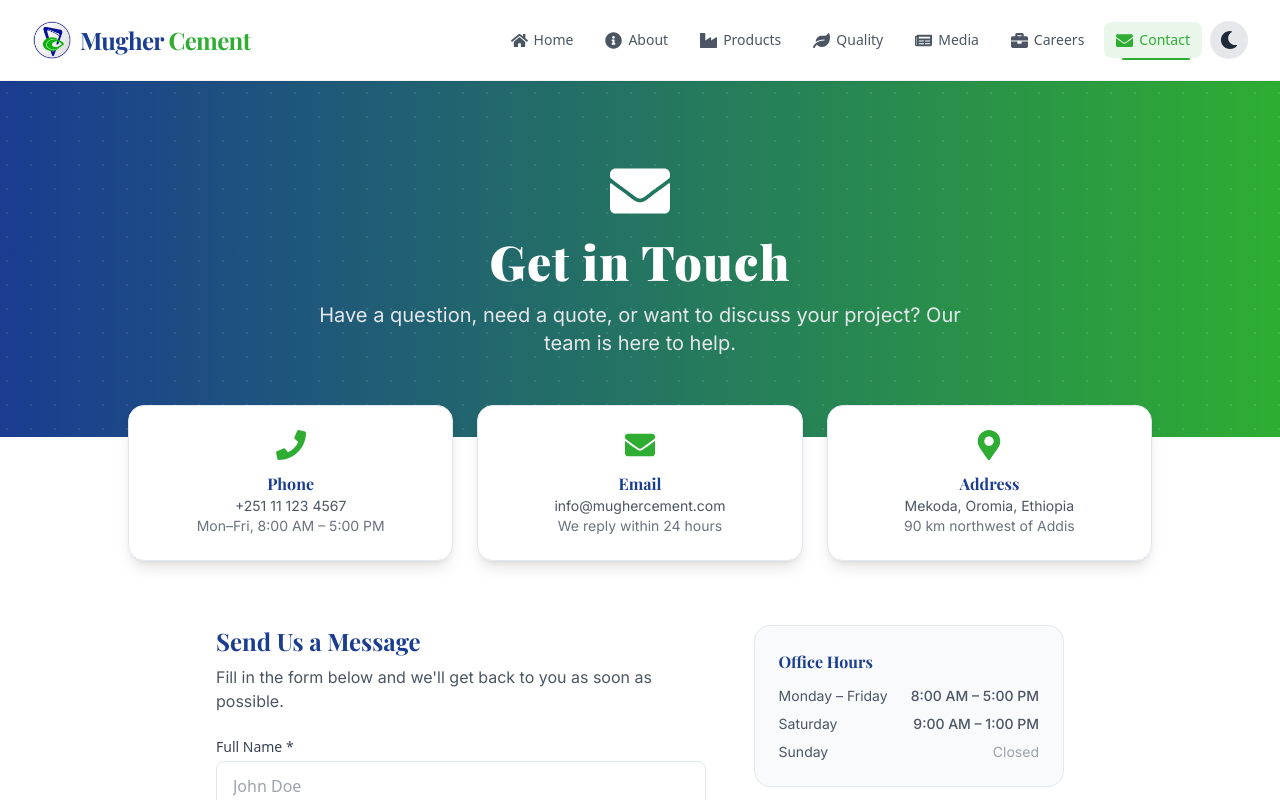
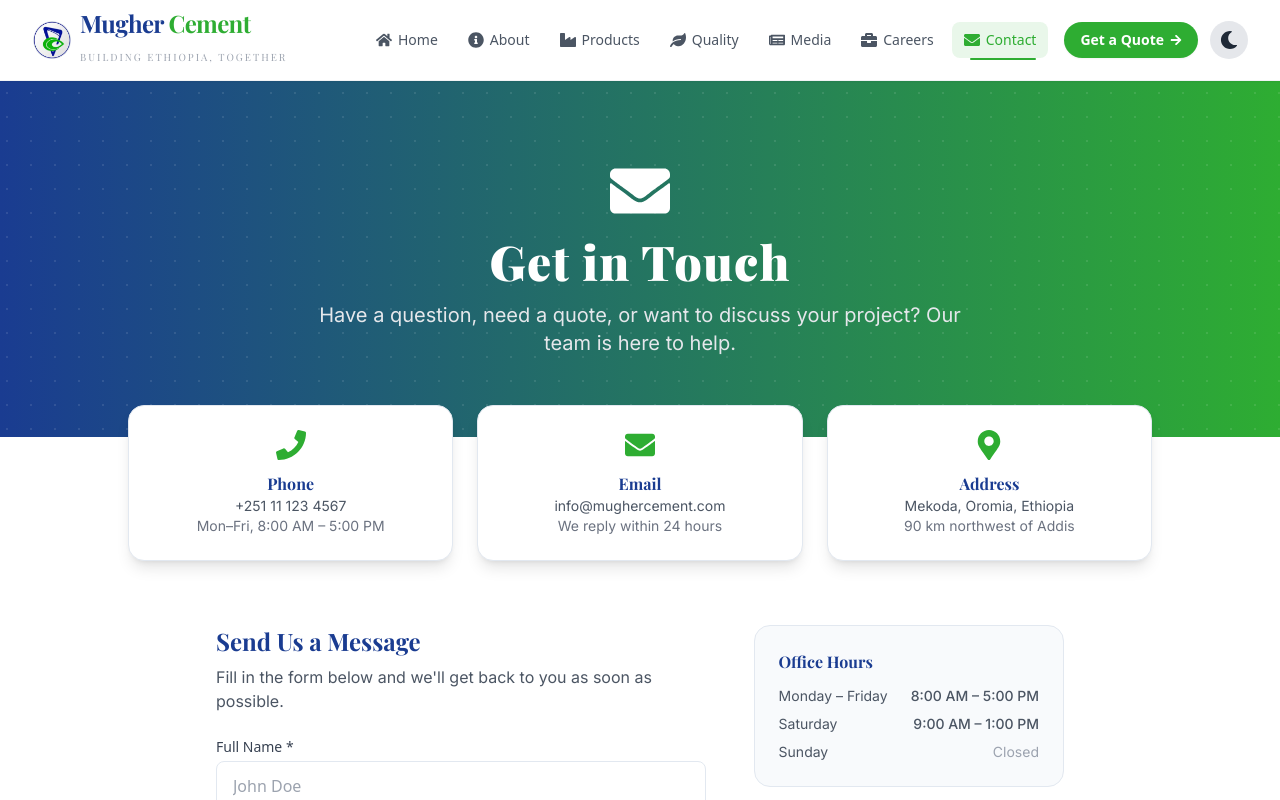
Before and after one commit to dag-ux/mugher-cement-website, a React (Create React App) app in the folder frontend/: page /contact in a window 1280 px wide. Shown: the top 800 px of the page. Built offline with nearby package versions, Linux system fonts and the light colour scheme; a web font is replaced by a local one.

Commit message:
Update Header: professional glassmorphism design, fully responsive

```diff
--- a/frontend/src/components/common/Header.tsx
+++ b/frontend/src/components/common/Header.tsx
@@ -9,16 +9,26 @@
   FaNewspaper,
   FaBriefcase,
   FaEnvelope,
+  FaArrowRight,
 } from 'react-icons/fa';
 import { HiMenu, HiX } from 'react-icons/hi';
 
 // Safe icon renderer
-const IconRenderer = ({ icon: Icon, size, className }: { icon: any; size?: number; className?: string }) => {
+const IconRenderer = ({
+  icon: Icon,
+  size,
+  className,
+}: {
+  icon: any;
+  size?: number;
+  className?: string;
+}) => {
   return <Icon size={size} className={className} />;
 };
 
 export default function Header() {
   const [isOpen, setIsOpen] = useState(false);
+  const [isScrolled, setIsScrolled] = useState(false);
   const location = useLocation();
 
   // Close mobile menu when route changes
@@ -38,6 +48,14 @@
     };
   }, [isOpen]);
 
+  // Track scroll position for a stronger shadow once the page scrolls
+  useEffect(() => {
+    const handleScroll = () => setIsScrolled(window.scrollY > 8);
+    handleScroll();
+    window.addEventListener('scroll', handleScroll, { passive: true });
+    return () => window.removeEventListener('scroll', handleScroll);
+  }, []);
+
   const isActive = (path: string) => location.pathname === path;
 
   const navItems = [
@@ -51,37 +69,50 @@
   ];
 
   return (
-    <header className="sticky top-0 z-50 bg-white/90 dark:bg-gray-800/90 backdrop-blur-md shadow-sm dark:shadow-gray-900/30 border-b border-gray-200/50 dark:border-gray-700/50 transition-all duration-300">
+    <header
+      className={`sticky top-0 z-50 bg-white/90 dark:bg-gray-800/90 backdrop-blur-md border-b transition-all duration-300 ${
+        isScrolled
+          ? 'shadow-lg dark:shadow-gray-900/40 border-gray-200 dark:border-gray-700'
+          : 'shadow-sm dark:shadow-gray-900/30 border-gray-200/50 dark:border-gray-700/50'
+      }`}
+    >
       <nav className="container mx-auto px-4 sm:px-6 lg:px-8">
         <div className="flex items-center justify-between h-16 md:h-20">
           {/* Logo */}
-          <Link to="/" className="flex items-center space-x-2 group flex-shrink-0">
+          <Link
+            to="/"
+            className="flex items-center space-x-2 group flex-shrink-0 rounded-lg focus:outline-none focus-visible:ring-2 focus-visible:ring-[#2EAD32] focus-visible:ring-offset-2 dark:focus-visible:ring-offset-gray-800"
+          >
             <img
               src="/Muger_Cement2.jpg"
               alt="Mugher Cement"
-              className="h-8 w-auto sm:h-9 md:h-10 transition-transform duration-300 group-hover:scale-105"
+              className="h-8 w-auto sm:h-9 md:h-10 rounded-sm transition-transform duration-300 group-hover:scale-105"
             />
-            <span className="text-xl sm:text-2xl font-heading font-bold tracking-tight">
+            <span className="text-xl sm:text-2xl font-heading font-bold tracking-tight leading-none">
               <span className="text-[#1A3C91] dark:text-[#4A7DB4]">Mugher</span>{' '}
               <span className="text-[#2EAD32] dark:text-[#4ADE80]">Cement</span>
+              <span className="hidden md:block text-[10px] font-medium tracking-[0.2em] text-gray-400 dark:text-gray-500 uppercase mt-0.5">
+                Building Ethiopia, Together
+              </span>
             </span>
           </Link>
 
           {/* Desktop Navigation */}
-          <div className="hidden lg:flex items-center space-x-1 xl:space-x-2 text-gray-600 dark:text-gray-300 font-medium">
+          <div className="hidden lg:flex items-center text-gray-600 dark:text-gray-300 font-medium">
+            <div className="flex items-center space-x-1 xl:space-x-1.5 mr-2 xl:mr-4">
               {navItems.map((item) => {
                 const active = isActive(item.path);
                 return (
                   <Link
                     key={item.path}
                     to={item.path}
-                  className={`relative flex items-center space-x-1.5 px-3 py-2 rounded-lg transition-all duration-200 ${
+                    className={`relative flex items-center space-x-1.5 px-3 py-2 rounded-lg transition-all duration-200 focus:outline-none focus-visible:ring-2 focus-visible:ring-[#2EAD32] focus-visible:ring-offset-1 ${
                       active
                         ? 'text-[#2EAD32] dark:text-[#4ADE80] bg-[#2EAD32]/10 dark:bg-[#4ADE80]/10'
                         : 'hover:text-[#2EAD32] dark:hover:text-[#4ADE80] hover:bg-gray-100 dark:hover:bg-gray-700/50'
                     }`}
                   >
-                  <IconRenderer icon={item.icon} size={17} />
+                    <IconRenderer icon={item.icon} size={16} />
                     <span className="text-sm font-medium">{item.label}</span>
                     {active && (
                       <span className="absolute -bottom-0.5 left-3 right-3 h-0.5 bg-[#2EAD32] dark:bg-[#4ADE80] rounded-full" />
@@ -89,7 +120,21 @@
                   </Link>
                 );
               })}
-            <div className="ml-2">
+            </div>
+
+            <Link
+              to="/contact"
+              className="group flex items-center gap-1.5 bg-[#2EAD32] hover:bg-[#278f2b] dark:bg-[#4ADE80] dark:hover:bg-[#3fc972] text-white dark:text-gray-900 text-sm font-semibold px-4 py-2 rounded-full shadow-sm transition-all duration-200 focus:outline-none focus-visible:ring-2 focus-visible:ring-[#1A3C91] focus-visible:ring-offset-2"
+            >
+              Get a Quote
+              <IconRenderer
+                icon={FaArrowRight}
+                size={12}
+                className="transition-transform duration-200 group-hover:translate-x-0.5"
+              />
+            </Link>
+
+            <div className="ml-3">
               <ThemeToggle />
             </div>
           </div>
@@ -98,9 +143,11 @@
           <div className="flex items-center gap-2 lg:hidden">
             <ThemeToggle />
             <button
-              className="text-gray-600 dark:text-gray-300 hover:text-[#1A3C91] dark:hover:text-[#4A7DB4] transition-colors duration-200 p-2 rounded-lg hover:bg-gray-100 dark:hover:bg-gray-700/50"
+              className="text-gray-600 dark:text-gray-300 hover:text-[#1A3C91] dark:hover:text-[#4A7DB4] transition-colors duration-200 p-2 rounded-lg hover:bg-gray-100 dark:hover:bg-gray-700/50 focus:outline-none focus-visible:ring-2 focus-visible:ring-[#2EAD32]"
               onClick={() => setIsOpen(!isOpen)}
               aria-label={isOpen ? 'Close menu' : 'Open menu'}
+              aria-expanded={isOpen}
+              aria-controls="mobile-menu"
             >
               {isOpen ? <IconRenderer icon={HiX} size={26} /> : <IconRenderer icon={HiMenu} size={26} />}
             </button>
@@ -113,10 +160,12 @@
             isOpen ? 'opacity-100 pointer-events-auto' : 'opacity-0 pointer-events-none'
           }`}
           onClick={() => setIsOpen(false)}
+          aria-hidden="true"
         />
 
         {/* Mobile Menu – Slide-in Panel */}
         <div
+          id="mobile-menu"
           className={`lg:hidden fixed left-0 right-0 top-16 sm:top-20 z-50 bg-white dark:bg-gray-800 shadow-2xl border-b border-gray-200 dark:border-gray-700 transition-all duration-300 ease-in-out ${
             isOpen
               ? 'max-h-[calc(100vh-4rem)] opacity-100 translate-y-0'
@@ -124,13 +173,16 @@
           } overflow-y-auto`}
         >
           <div className="container mx-auto px-4 py-4 space-y-1">
-            {navItems.map((item) => {
+            {navItems.map((item, index) => {
               const active = isActive(item.path);
               return (
                 <Link
                   key={item.path}
                   to={item.path}
-                  className={`flex items-center space-x-3 px-4 py-3 rounded-xl transition-all duration-200 ${
+                  style={{ transitionDelay: isOpen ? `${index * 40}ms` : '0ms' }}
+                  className={`flex items-center space-x-3 px-4 py-3 rounded-xl transition-all duration-300 ${
+                    isOpen ? 'opacity-100 translate-x-0' : 'opacity-0 -translate-x-2'
+                  } ${
                     active
                       ? 'text-[#2EAD32] dark:text-[#4ADE80] bg-[#2EAD32]/10 dark:bg-[#4ADE80]/10'
                       : 'text-gray-600 dark:text-gray-300 hover:text-[#2EAD32] dark:hover:text-[#4ADE80] hover:bg-gray-100 dark:hover:bg-gray-700/50'
@@ -145,7 +197,17 @@
                 </Link>
               );
             })}
-            <div className="pt-2 mt-2 border-t border-gray-200 dark:border-gray-700">
+
+            <Link
+              to="/contact"
+              onClick={() => setIsOpen(false)}
+              className="flex items-center justify-center gap-2 mt-3 bg-[#2EAD32] hover:bg-[#278f2b] dark:bg-[#4ADE80] text-white dark:text-gray-900 text-base font-semibold px-4 py-3 rounded-xl shadow-sm transition-colors duration-200"
+            >
+              Get a Quote
+              <IconRenderer icon={FaArrowRight} size={13} />
+            </Link>
+
+            <div className="pt-3 mt-3 border-t border-gray-200 dark:border-gray-700">
               <div className="px-4 py-2 text-xs text-gray-400 dark:text-gray-500">
                 © {new Date().getFullYear()} Mugher Cement
               </div>
```
Lines whose indentation alone changed are shown as unchanged.
